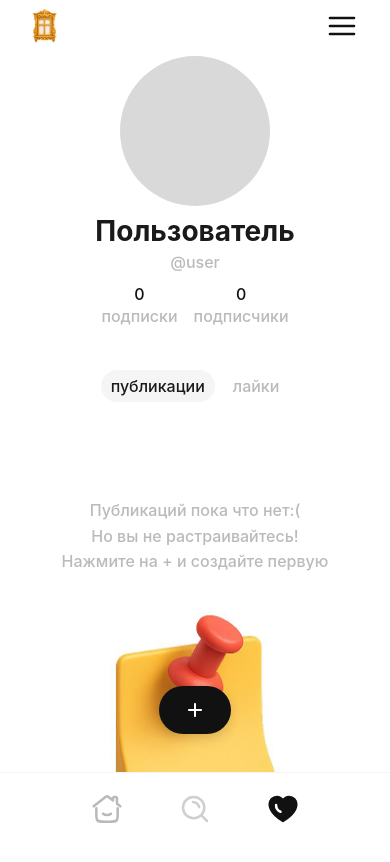
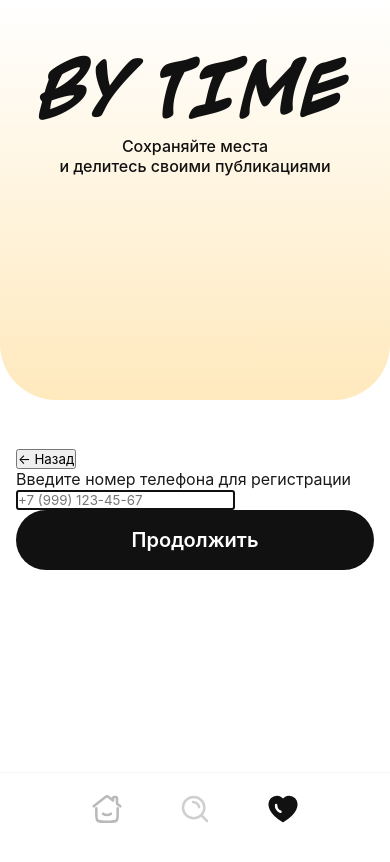
Before and after one commit to seventheeaven/Irkutsk, a React (Vite) app: page /my-collections in a window 390 px wide. Both pictures are taken after a click on the button "Зарегистрироваться". Shown: the top 862 px of the page. Built offline with nearby package versions, Linux system fonts and the light colour scheme; no server answers; a web font is replaced by a local one.

Commit message:
Add phone number authentication with SMS code verification

```diff
--- a/src/pages/MyCollectionsPage.tsx
+++ b/src/pages/MyCollectionsPage.tsx
@@ -26,9 +26,17 @@ interface UserProfile {
   avatar?: string;
 }
 
+type AuthStep = 'initial' | 'phone' | 'code';
+type AuthMode = 'register' | 'login';
+
 export const MyCollectionsPage = () => {
   const [hasProfile, setHasProfile] = useState<boolean>(false);
   const [profile, setProfile] = useState<UserProfile | null>(null);
+  const [authStep, setAuthStep] = useState<AuthStep>('initial');
+  const [authMode, setAuthMode] = useState<AuthMode>('register');
+  const [phoneNumber, setPhoneNumber] = useState('');
+  const [code, setCode] = useState('');
+  const [sentCode, setSentCode] = useState<string | null>(null);
   const [activeTab, setActiveTab] = useState('collections');
   const [collections, setCollections] = useState<Collection[]>([]);
   const [isTabbarVisible, setIsTabbarVisible] = useState(true);
@@ -194,11 +202,92 @@ export const MyCollectionsPage = () => {
     }
   };
 
-  const handleCreateAccount = () => {
-    // Временная заглушка - создаем профиль по умолчанию
+  // Моковая система для хранения зарегистрированных номеров
+  const getRegisteredPhones = (): string[] => {
+    const phones = localStorage.getItem('registeredPhones');
+    return phones ? JSON.parse(phones) : [];
+  };
+
+  const registerPhone = (phone: string) => {
+    const phones = getRegisteredPhones();
+    if (!phones.includes(phone)) {
+      phones.push(phone);
+      localStorage.setItem('registeredPhones', JSON.stringify(phones));
+    }
+  };
+
+  const isPhoneRegistered = (phone: string): boolean => {
+    return getRegisteredPhones().includes(phone);
+  };
+
+  // Генерация мокового кода (в реальном приложении это будет отправляться через SMS)
+  const generateCode = (): string => {
+    return Math.floor(1000 + Math.random() * 9000).toString();
+  };
+
+  const handleRegisterClick = () => {
+    setAuthMode('register');
+    setAuthStep('phone');
+  };
+
+  const handleLoginClick = () => {
+    setAuthMode('login');
+    setAuthStep('phone');
+  };
+
+  const handleBackClick = () => {
+    setAuthStep('initial');
+    setPhoneNumber('');
+    setCode('');
+    setSentCode(null);
+  };
+
+  const handlePhoneSubmit = (e: React.FormEvent) => {
+    e.preventDefault();
+    const normalizedPhone = phoneNumber.replace(/\D/g, '');
+
+    if (normalizedPhone.length !== 11) {
+      alert('Введите корректный номер телефона');
+      return;
+    }
+
+    // Проверка для входа
+    if (authMode === 'login') {
+      if (!isPhoneRegistered(normalizedPhone)) {
+        alert('Этот номер не зарегистрирован');
+        return;
+      }
+    }
+
+    // Генерируем и сохраняем код
+    const generatedCode = generateCode();
+    setSentCode(generatedCode);
+    setAuthStep('code');
+
+    // В реальном приложении здесь будет отправка SMS
+    // Для тестирования выводим код в консоль
+    console.log('Код подтверждения:', generatedCode);
+  };
+
+  const handleCodeSubmit = (e: React.FormEvent) => {
+    e.preventDefault();
+
+    if (code !== sentCode) {
+      alert('Неверный код');
+      return;
+    }
+
+    const normalizedPhone = phoneNumber.replace(/\D/g, '');
+
+    if (authMode === 'register') {
+      // Регистрируем номер
+      registerPhone(normalizedPhone);
+    }
+
+    // Создаем профиль
     const newProfile: UserProfile = {
       name: 'Пользователь',
-      username: '@user',
+      username: `@${normalizedPhone.slice(-4)}`,
       description: '',
       avatar: undefined
     };
@@ -206,6 +295,10 @@ export const MyCollectionsPage = () => {
     localStorage.setItem('userProfile', JSON.stringify(newProfile));
     setProfile(newProfile);
     setHasProfile(true);
+    setAuthStep('initial');
+    setPhoneNumber('');
+    setCode('');
+    setSentCode(null);
   };
 
   // Если профиля нет, показываем форму создания аккаунта
@@ -220,20 +313,84 @@ export const MyCollectionsPage = () => {
             </p>
           </div>
           <div className="my-collections-page__create-account-content">
+            {authStep === 'initial' && (
               <div className="my-collections-page__create-account-buttons">
                 <button
                   className="my-collections-page__create-account-register-btn"
-                onClick={handleCreateAccount}
+                  onClick={handleRegisterClick}
                 >
                   Зарегистрироваться
                 </button>
                 <button
                   className="my-collections-page__create-account-login-btn"
-                onClick={handleCreateAccount}
+                  onClick={handleLoginClick}
                 >
                   Войти
                 </button>
               </div>
+            )}
+
+            {authStep === 'phone' && (
+              <div className="my-collections-page__auth-form">
+                <button
+                  className="my-collections-page__auth-back-btn"
+                  onClick={handleBackClick}
+                >
+                  ← Назад
+                </button>
+                <form onSubmit={handlePhoneSubmit} className="my-collections-page__auth-phone-form">
+                  <label className="my-collections-page__auth-label">
+                    {authMode === 'register' ? 'Введите номер телефона для регистрации' : 'Введите номер телефона'}
+                  </label>
+                  <input
+                    type="tel"
+                    className="my-collections-page__auth-input"
+                    placeholder="+7 (999) 123-45-67"
+                    value={phoneNumber}
+                    onChange={(e) => setPhoneNumber(e.target.value)}
+                    autoFocus
+                  />
+                  <button
+                    type="submit"
+                    className="my-collections-page__create-account-register-btn"
+                  >
+                    Продолжить
+                  </button>
+                </form>
+              </div>
+            )}
+
+            {authStep === 'code' && (
+              <div className="my-collections-page__auth-form">
+                <button
+                  className="my-collections-page__auth-back-btn"
+                  onClick={handleBackClick}
+                >
+                  ← Назад
+                </button>
+                <form onSubmit={handleCodeSubmit} className="my-collections-page__auth-code-form">
+                  <label className="my-collections-page__auth-label">
+                    Введите код из SMS
+                  </label>
+                  <input
+                    type="text"
+                    className="my-collections-page__auth-input"
+                    placeholder="0000"
+                    value={code}
+                    onChange={(e) => setCode(e.target.value.replace(/\D/g, '').slice(0, 4))}
+                    maxLength={4}
+                    autoFocus
+                  />
+                  <button
+                    type="submit"
+                    className="my-collections-page__create-account-register-btn"
+                    disabled={code.length !== 4}
+                  >
+                    Подтвердить
+                  </button>
+                </form>
+              </div>
+            )}
           </div>
         </div>
       </div>
```
Lines whose indentation alone changed are shown as unchanged.
